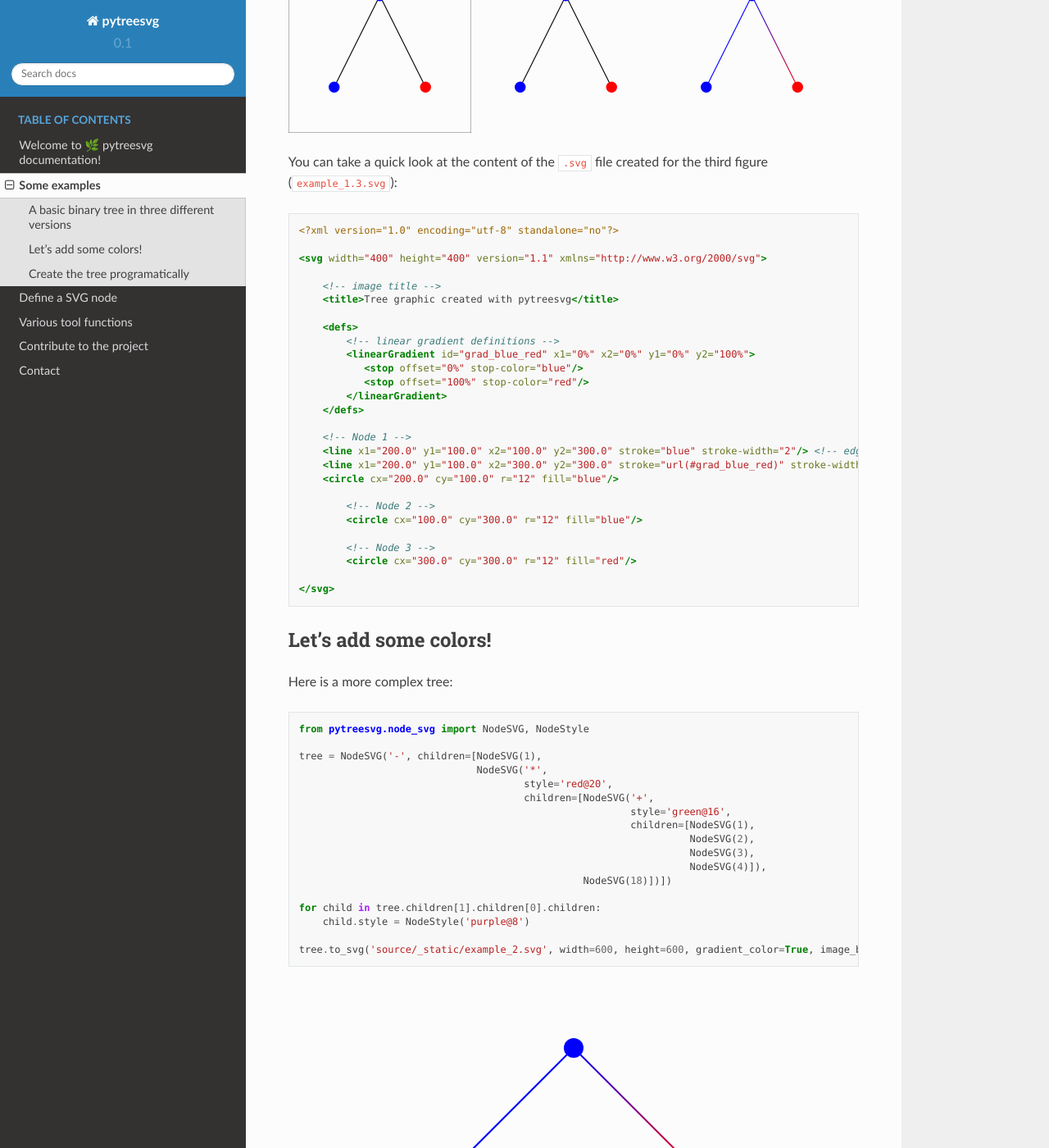
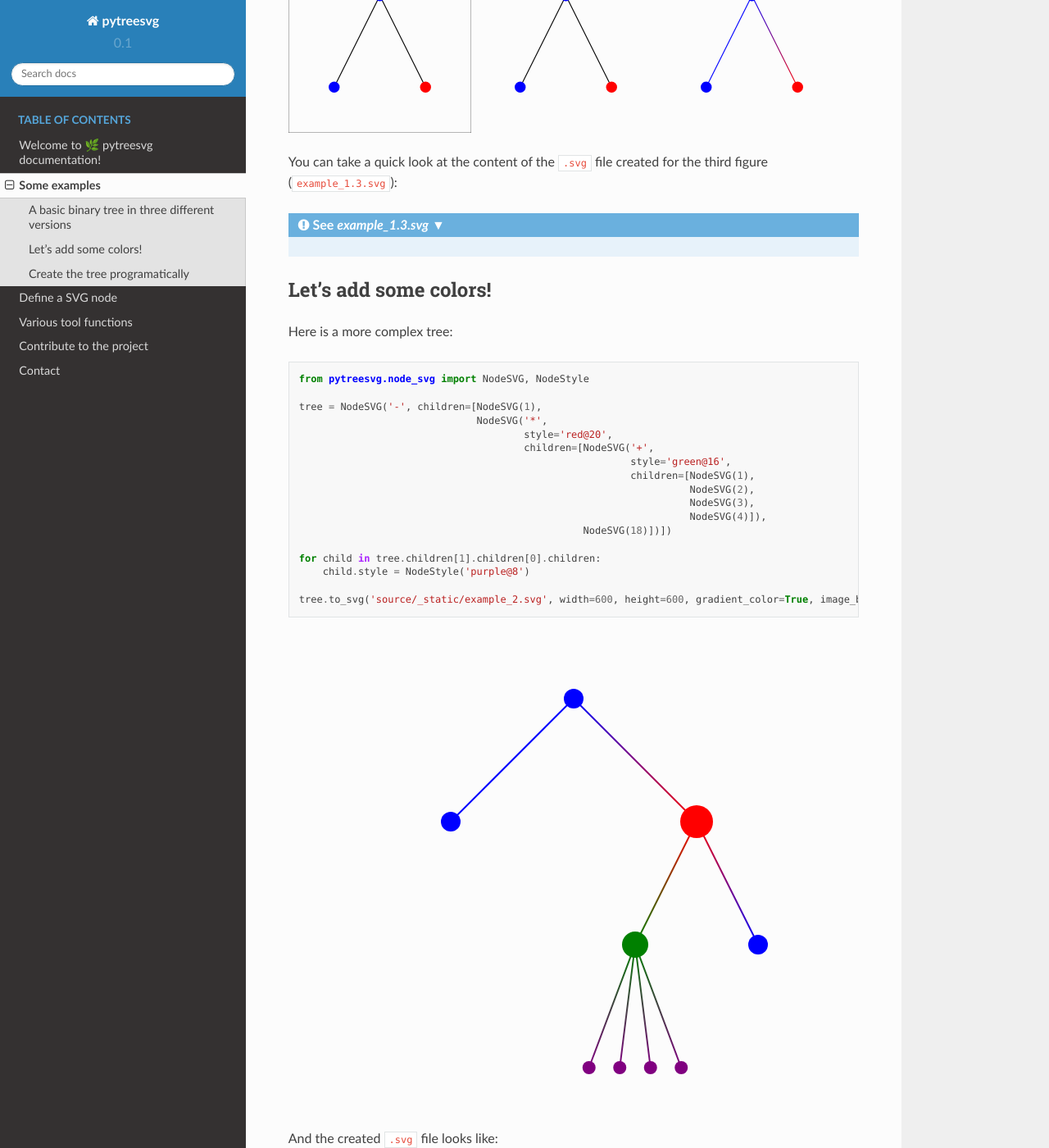
Before and after one commit to pierreguilmin/pytreesvg, a Sphinx documentation site: the page built from doc/source/examples.rst, in a window 1280 px wide and 1400 px high, scrolled down 565 px. Shown: the whole window at 82% size. Built offline with Sphinx 7.4.7 and the Read the Docs theme 2.0.0, drawn with Linux system fonts in a browser that asks for light colours; some of the changed text lies outside the part shown.

```diff
--- /dev/null
+++ b/doc/source/_static/custom.css
@@ -0,0 +1,14 @@
+/* See doc/source/_templates/page.html */
+
+.toggle .admonition-title {
+    display: block;
+    clear: both;
+}
+
+.toggle .admonition-title:after {
+    content: " ▼";
+}
+
+.toggle .admonition-title.open:after {
+    content: " ▲";
+}
--- /dev/null
+++ b/doc/source/_templates/page.html
@@ -0,0 +1,26 @@
+<!--
+Extend base theme to define collapsible section, see:
+- https://stackoverflow.com/questions/2454577/sphinx-restructuredtext-show-hide-code-snippets
+- https://training.plone.org/5/mastering-plone/about_mastering.html#exercise-1
+- https://github.com/plone/training/blob/master/mastering-plone/about_mastering.rst
+- https://www.sphinx-doc.org/en/master/templating.html
+-->
+
+{% extends "!page.html" %}
+
+{% block extrahead %}
+  <link rel="stylesheet" href="_static/custom.css" type="text/css" />
+{% endblock %}
+
+{% block footer %}
+  <script type="text/javascript">
+      $(document).ready(function() {
+          $(".toggle > *").hide();
+          $(".toggle .admonition-title").show();
+          $(".toggle .admonition-title").click(function() {
+              $(this).parent().children().not(".admonition-title").toggle(400);
+              $(this).parent().children(".admonition-title").toggleClass("open");
+          })
+      });
+  </script>
+{% endblock %}
--- a/doc/source/examples.rst
+++ b/doc/source/examples.rst
@@ -37,9 +37,11 @@ Let's draw a basic binary tree while comparing the basic parameters of :meth:`py
 
 You can take a quick look at the content of the ``.svg`` file created for the third figure (``example_1.3.svg``):
 
-.. literalinclude:: _static/example_1.3.svg
-   :language: xml
+.. admonition:: See `example_1.3.svg`
+   :class: toggle
 
+   .. literalinclude:: _static/example_1.3.svg
+      :language: xml
 
 Let's add some colors!
 ----------------------
@@ -72,8 +74,11 @@ Here is a more complex tree:
 
 And the created ``.svg`` file looks like:
 
-.. literalinclude:: _static/example_2.svg
-   :language: xml
+.. admonition:: See `example_2.svg`
+   :class: toggle
+
+   .. literalinclude:: _static/example_2.svg
+      :language: xml
 
 Create the tree programatically
 -------------------------------
```
Also changed, not shown: todo.md (+1 -1 lines).
